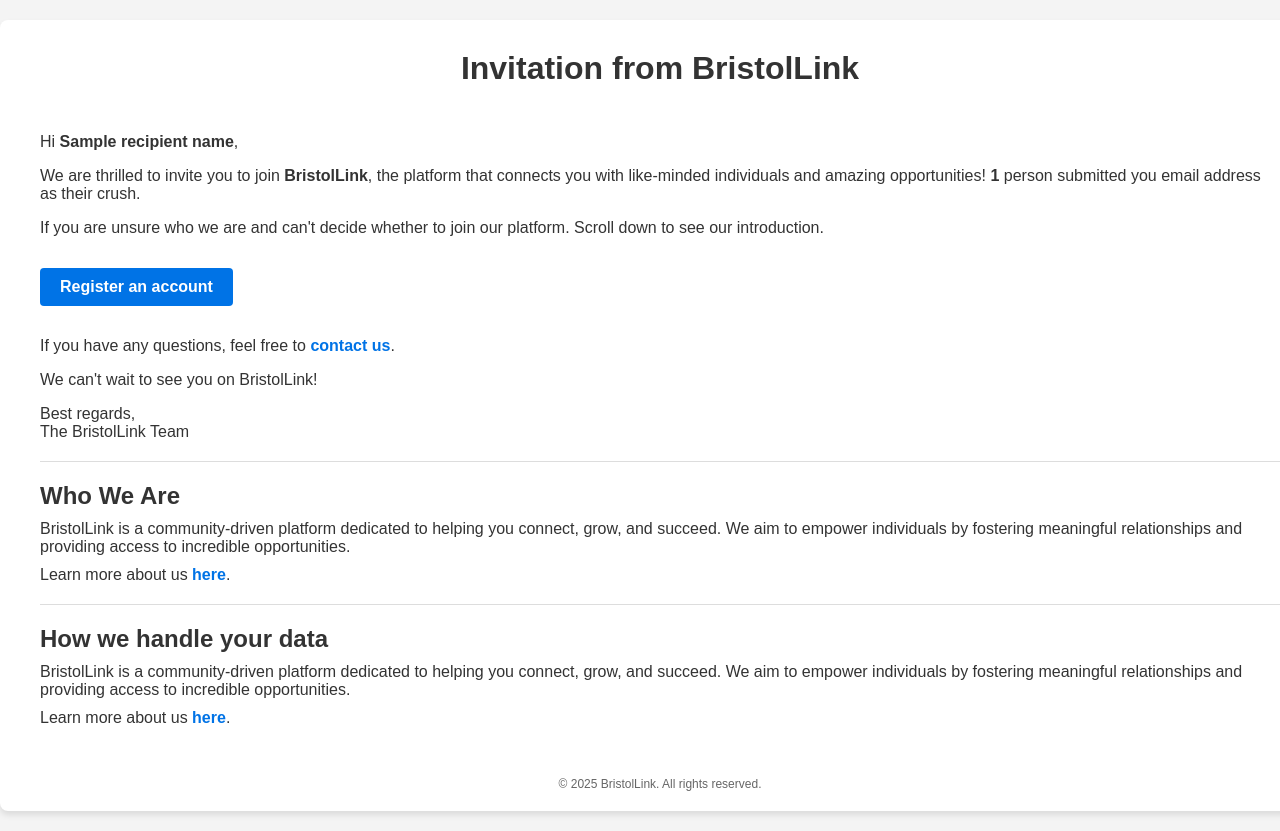
After one commit to BRSY1/BristolLink, a Django app: template backend/api/templates/invitation_email.html in a window 1280 px wide. The commit adds this page. Run offline with Django 5.2, Linux system fonts and the light colour scheme; the template is opened without the code that fills it: most values are stand-ins (such as "Sample title", 1, 10 or a date in 2020).

Commit message:
add invitation email template

```diff
--- /dev/null
+++ b/backend/api/templates/invitation_email.html
@@ -0,0 +1,130 @@
+{% load static %}
+<!DOCTYPE html>
+<html>
+  <head>
+    <meta charset="UTF-8" />
+    <meta name="viewport" content="width=device-width, initial-scale=1.0" />
+    <title>invitation email</title>
+    <style>
+      body {
+        font-family: Arial, sans-serif;
+        margin: 0;
+        padding: 0;
+        background-color: #f4f4f4;
+        color: #333;
+      }
+      a {
+        color: #0073e6;
+        text-decoration: none;
+        font-weight: bold;
+      }
+      .container {
+        height: 100%;
+        width: 100%;
+        margin: 20px auto;
+        background: #fff;
+        padding: 20px;
+        border-radius: 8px;
+        box-shadow: 0 4px 6px rgba(0, 0, 0, 0.1);
+      }
+      .header {
+        text-align: center;
+        padding: 10px 0;
+        border-radius: 8px 8px 0 0;
+      }
+      .header h1 {
+        margin: 0;
+      }
+      .content {
+        padding: 20px;
+      }
+      .footer {
+        text-align: center;
+        font-size: 12px;
+        color: #666;
+        margin-top: 20px;
+      }
+      .button {
+        display: inline-block;
+        background-color: #0073e6;
+        color: #fff;
+        text-decoration: none;
+        padding: 10px 20px;
+        border-radius: 4px;
+        margin: 15px 0;
+      }
+      .subsection {
+        margin-top: 20px;
+        padding-top: 20px;
+        border-top: 1px solid #ddd;
+      }
+      .subsection h2 {
+        margin: 0 0 10px;
+      }
+      .subsection p {
+        margin: 0 0 10px;
+      }
+    </style>
+  </head>
+  <body>
+    <div class="container">
+      <div class="header">
+        <h1>Invitation from BristolLink</h1>
+      </div>
+
+      <div class="content">
+        <p>Hi <b>{{ recipient_name }}</b>,</p>
+        <p>
+          We are thrilled to invite you to join <b>BristolLink</b>, the platform
+          that connects you with like-minded individuals and amazing
+          opportunities! <b>{{ crush_count }}</b> person submitted you email address as
+          their crush.
+        </p>
+        <p>
+          If you are unsure who we are and can't decide whether to join our
+          platform. Scroll down to see our introduction.
+        </p>
+        <a href="{{ registration_link }}" class="button">Register an account</a>
+        <p>
+          If you have any questions, feel free to
+          <a href="mailto:bristollink2024@gmail.com">contact us</a>.
+        </p>
+        <p>We can't wait to see you on BristolLink!</p>
+        <p>
+          Best regards,<br />
+          The BristolLink Team
+        </p>
+
+        <div class="subsection">
+          <h2>Who We Are</h2>
+          <p>
+            BristolLink is a community-driven platform dedicated to helping you
+            connect, grow, and succeed. We aim to empower individuals by
+            fostering meaningful relationships and providing access to
+            incredible opportunities.
+          </p>
+          <p>
+            Learn more about us
+            <a href="https://www.bristollink.com/about">here</a
+            >.
+          </p>
+        </div>
+
+        <div class="subsection">
+          <h2>How we handle your data</h2>
+          <p>
+            BristolLink is a community-driven platform dedicated to helping you
+            connect, grow, and succeed. We aim to empower individuals by
+            fostering meaningful relationships and providing access to
+            incredible opportunities.
+          </p>
+          <p>
+            Learn more about us
+            <a href="https://www.bristollink.com/about">here</a>.
+          </p>
+        </div>
+      </div>
+      <div class="footer">&copy; 2025 BristolLink. All rights reserved.</div>
+    </div>
+  </body>
+</html>
--- a/backend/api/templates/verification_email.html
+++ b/backend/api/templates/verification_email.html
@@ -58,7 +58,7 @@
   <body>
     <div class="container">
       <div class="header">
-        <h1>Verify your email for BristolLink</h1>
+        <h1>Just 1 click away from getting your account ready.</h1>
       </div>
       <div class="content">
         <p>Hi <b>{{ recipient_name }}</b>,</p>
@@ -67,7 +67,7 @@
           the button below to get started:
         </p>
         <a href="{{ activation_link }}" class="button">Activate Account</a>
-        <p>If you have any questions, feel free to <a href="mailto:bristollink2024@gmail.com">contact our support team.</a></p>
+        <p>If you have any questions, feel free to <a href="mailto:bristollink2024@gmail.com">contact our support team</a>.</p>
         </p>
         <p>
           Best regards,<br />
--- a/backend/api/views.py
+++ b/backend/api/views.py
@@ -198,4 +198,4 @@
 
 
 def test(request):
-    return render(request, "verification_email.html")
+    return render(request, "invitation_email.html")
```
